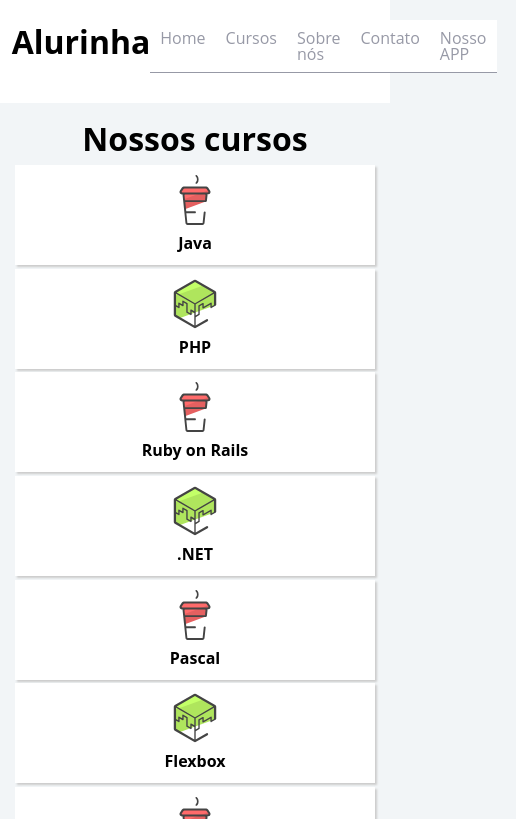
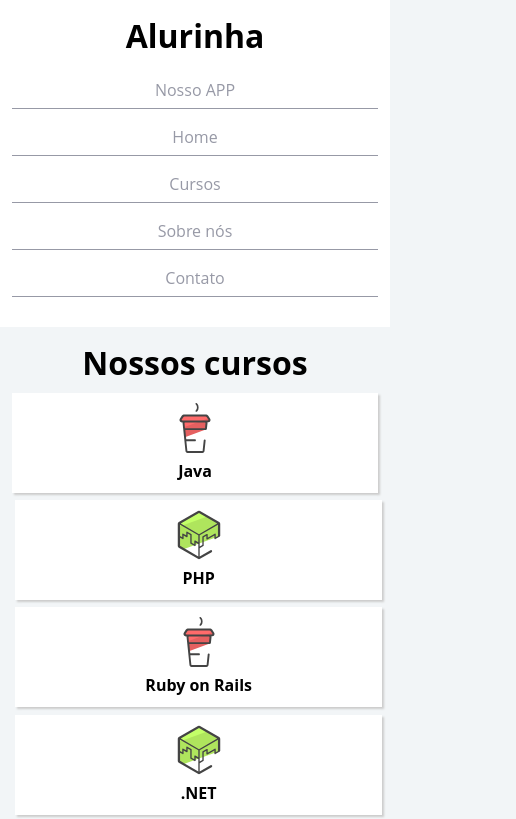
Before and after one commit to Ericodesenvolvedor/flex-box-curso, a plain HTML site: page index.html in a window 390 px wide. Shown: the top 819 px of the page, 516 px wide, since content can reach past the window. Drawn offline with Linux system fonts and the light colour scheme.

Commit message:
feat: iniciando responsivo inicial.

```diff
--- a/css/flexbox.css
+++ b/css/flexbox.css
@@ -25,7 +25,7 @@
     width: 25%;
 }
 
-.rodapePrincipal-contatoForm,
+.rodapePrincipal-contatoForm-fieldset,
 .rodapePrincipal-navMap-list {
     display: flex;
 }
@@ -34,3 +34,63 @@
     display: flex;
     flex-direction: column;
 }
+
+.conteudoPrincipal-cursos {
+    display: flex;
+    flex-wrap: wrap;
+    /* flex: 1; */
+}
+
+.conteudoPrincipal-cursos-link {
+    width: 23%;
+}
+
+.conteudoPrincipal-cursos-link:nth-child(4n) {
+    margin-right: 0;
+}
+
+.conteudoPrincipal-cursos-link:nth-child(4n+1) {
+    margin-left: 0;
+}
+
+/* Mobile */
+@media screen and (max-width: 768px) {
+
+    .cabecalhoPrincipal .container {
+        flex-direction: column;
+        align-items: initial;
+        text-align: center;
+    }
+
+    .cabecalhoPrincipal-nav-link-app {
+        order: -1;
+    }
+
+    .cabecalhoPrincipal-nav,
+    .conteudoPrincipal-cursos,
+    .rodapePrincipal-navMap-list {
+        flex-direction: column;
+    }
+
+    .conteudoPrincipal-cursos-link {
+        width: 100%;
+    }
+
+    .rodapePrincipal-patrocinadores .container {
+        flex-direction: column;
+        align-items: center;
+    }
+
+    .rodapePrincipal-patrocinadores-list {
+        margin: 0;
+        width: 100%;
+    }
+
+    .rodapePrincipal-contatoForm {
+        width: 100%;
+    }
+
+    .rodapePrincipal-contatoForm-fieldset {
+        justify-content: center;
+    }
+}
```
